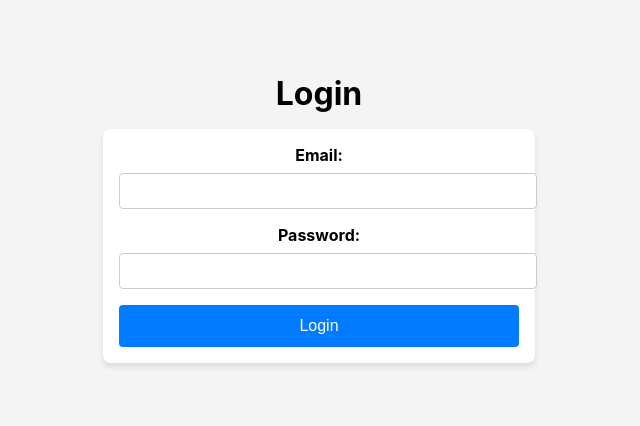
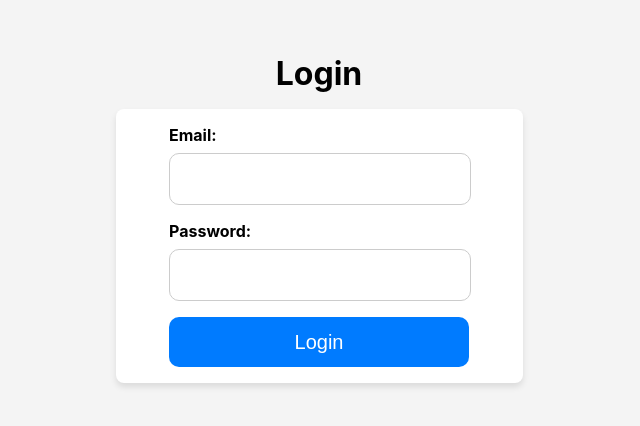
Before and after one commit to simkinsws/FrontEndClient, a React (Create React App) app: page /login in a window 1280 px wide. Shown: the part 192-618 px from the top of the page, without its empty margins (321-961 px from the left). Built offline with nearby package versions, Linux system fonts and the light colour scheme.

Commit message:
added sass to project

```diff
--- a/package.json
+++ b/package.json
@@ -43,6 +43,7 @@
     ]
   },
   "devDependencies": {
-    "@babel/plugin-proposal-private-property-in-object": "^7.21.11"
+    "@babel/plugin-proposal-private-property-in-object": "^7.21.11",
+    "sass": "^1.83.0"
   }
 }
--- a/src/helpers/ProtectedRoute.jsx
+++ b/src/helpers/ProtectedRoute.jsx
@@ -17,13 +17,13 @@ const ProtectedRoute = inject("authStore")(
 
     useEffect(() => {
       const fetchUserRole = async () => {
-        if (authStore.isAuthenticated) {
+        if (authStore && authStore?.isAuthenticated) {
           // Directly use MobX state for authentication status
           try {
             const response = await apiInstance.get("/api/users/userRole");
             console.log(response);
             // If the API returns a successful response, compare the role
-            if (response && allowedRoles.includes(response)) {
+            if (response && allowedRoles?.includes(response)) {
               setHasAccess(true); // User has the correct role
             } else {
               setHasAccess(false); // User doesn't have access
@@ -47,7 +47,7 @@ const ProtectedRoute = inject("authStore")(
       return <div>Loading...</div>;
     }
 
-    if (!authStore.isAuthenticated || !hasAccess) {
+    if (!authStore?.isAuthenticated || !hasAccess) {
       // If no token or access is denied, redirect to login or unauthorized
       return <Navigate to={"/login"} replace />;
     }
--- a/src/pages/Login.jsx
+++ b/src/pages/Login.jsx
@@ -2,6 +2,7 @@ import React, { useState } from "react";
 import { inject, observer } from "mobx-react"; // Import inject and observer
 import apiInstance from "../helpers/apiInstance"; // Adjust the path if needed
 import { useNavigate } from "react-router-dom"; // For navigation
+import "./styles/Login.scss";
 
 const Login = inject("authStore")(
   observer(({ authStore }) => {
@@ -9,14 +10,15 @@ const Login = inject("authStore")(
     const [password, setPassword] = useState("");
     const [error, setError] = useState("");
     const navigate = useNavigate();
+    const [isLoading, setIsLoading] = useState(false);
 
     const handleLogin = async (e) => {
       e.preventDefault(); // Prevent default form submission
       setError(""); // Clear any previous errors
 
       try {
+        setIsLoading(true);
         const response = await apiInstance.post("/login", { email, password });
-
         if (response.accessToken) {
           // Save token to local storage (or session storage if preferred)
           localStorage.setItem("accessToken", response.accessToken);
@@ -24,22 +26,25 @@ const Login = inject("authStore")(
           localStorage.setItem("expiresIn", response.expiresIn);
           apiInstance.setToken(response.accessToken);
           authStore.login(response.accessToken); // Update authStore using the injected store
+          setIsLoading(false);
           // Redirect to dashboard or another protected route
           navigate("/dashboard");
         } else {
-          setError("Login failed. Please check your credentials.");
+          setIsLoading(false);
+          setError("Login failed. Please BLAH your credentials.");
         }
       } catch (err) {
+        setIsLoading(false);
         setError("Login failed. Please check your credentials.");
       }
     };
 
     return (
-      <div style={styles.container}>
-        <h1 style={styles.title}>Login</h1>
-        <form onSubmit={handleLogin} style={styles.form}>
-          <div style={styles.inputGroup}>
-            <label htmlFor="email" style={styles.label}>
+      <div className="container">
+        <h1 className="title">Login</h1>
+        <form onSubmit={handleLogin} className="form">
+          <div className="inputGroup">
+            <label htmlFor="email" className="label">
               Email:
             </label>
             <input
@@ -47,12 +52,12 @@ const Login = inject("authStore")(
               id="email"
               value={email}
               onChange={(e) => setEmail(e.target.value)}
-              style={styles.input}
+              className="input"
               required
             />
           </div>
-          <div style={styles.inputGroup}>
-            <label htmlFor="password" style={styles.label}>
+          <div className="inputGroup">
+            <label htmlFor="password" className="label">
               Password:
             </label>
             <input
@@ -60,13 +65,13 @@ const Login = inject("authStore")(
               id="password"
               value={password}
               onChange={(e) => setPassword(e.target.value)}
-              style={styles.input}
+              className="input"
               required
             />
           </div>
-          {error && <p style={styles.error}>{error}</p>}
-          <button type="submit" style={styles.button}>
-            Login
+          {error && <p className="error">{error}</p>}
+          <button type="submit" className="button">
+            {isLoading ? "Loading..." : "Login"}
           </button>
         </form>
       </div>
@@ -74,57 +79,4 @@ const Login = inject("authStore")(
   })
 );
 
-const styles = {
-  container: {
-    display: "flex",
-    flexDirection: "column",
-    alignItems: "center",
-    justifyContent: "center",
-    height: "100vh",
-    backgroundColor: "#f4f4f4",
-  },
-  title: {
-    fontSize: "2rem",
-    marginBottom: "1rem",
-  },
-  form: {
-    width: "100%",
-    maxWidth: "400px",
-    padding: "1rem",
-    borderRadius: "8px",
-    backgroundColor: "#fff",
-    boxShadow: "0 4px 6px rgba(0, 0, 0, 0.1)",
-  },
-  inputGroup: {
-    marginBottom: "1rem",
-  },
-  label: {
-    display: "block",
-    marginBottom: "0.5rem",
-    fontWeight: "bold",
-  },
-  input: {
-    width: "100%",
-    padding: "0.5rem",
-    border: "1px solid #ccc",
-    borderRadius: "4px",
-    fontSize: "1rem",
-  },
-  error: {
-    color: "red",
-    marginBottom: "1rem",
-    textAlign: "center",
-  },
-  button: {
-    width: "100%",
-    padding: "0.75rem",
-    fontSize: "1rem",
-    color: "#fff",
-    backgroundColor: "#007bff",
-    border: "none",
-    borderRadius: "4px",
-    cursor: "pointer",
-  },
-};
-
 export default Login;
--- /dev/null
+++ b/src/pages/styles/Login.scss
@@ -0,0 +1,67 @@
+.container {
+  display: flex;
+  flex-direction: column;
+  align-items: center;
+  justify-content: center;
+  height: 100vh;
+  background-color: #f4f4f4;
+
+  .title {
+    font-size: 2rem;
+    margin-bottom: 1rem;
+  }
+
+  .form {
+    width: 100%;
+    max-width: 375px;
+    padding: 1rem;
+    border-radius: 8px;
+    background-color: #fff;
+    box-shadow: 0 4px 6px rgba(0, 0, 0, 0.1);
+    display: flex;
+    flex-direction: column;
+    align-items: center;
+
+    .inputGroup {
+      margin-bottom: 1rem;
+      max-width: 300px;
+      display: flex;
+      flex-direction: column;
+      align-items: flex-start;
+
+      .label {
+        display: block;
+        margin-bottom: 0.5rem;
+        font-weight: bold;
+      }
+
+      .input {
+        padding: 0px 20px;
+        width: 260px;
+        height: 50px;
+        border: 1px solid #ccc;
+        border-radius: 10px;
+        font-size: 18px;
+      }
+    }
+
+    .error {
+      color: red;
+      margin-bottom: 1rem;
+      text-align: center;
+      margin-top: 0px;
+    }
+
+    .button {
+      width: 100%;
+      font-size: 20px;
+      width: 300px;
+      height: 50px;
+      color: #fff;
+      background-color: #007bff;
+      border: none;
+      border-radius: 10px;
+      cursor: pointer;
+    }
+  }
+}
```
Also changed, not shown: src/store/userStore.jsx (deleted, +0 -11 lines), 1 other file (tests, documents, lock files or other folders).
